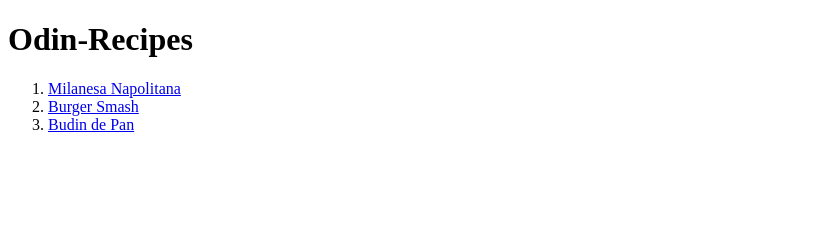
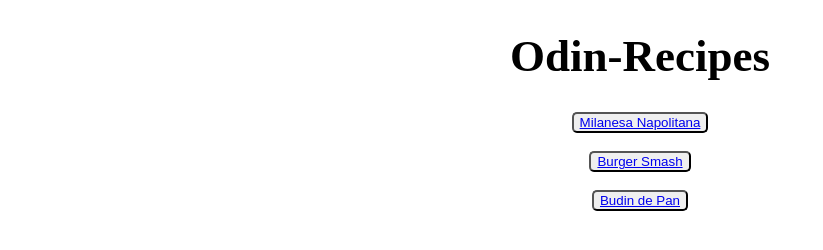
Before and after one commit to IgnacioGraciano/odin-recipes, a plain HTML site: page index.html in a window 1280 px wide. Shown: the whole page, without its empty margins (0-823 px from the left). Drawn offline with Linux system fonts and the light colour scheme.

Commit message:
Start with css style

```diff
--- a/index.html
+++ b/index.html
@@ -4,14 +4,16 @@
     <meta charset="UTF-8">
     <meta name="viewport" content="width=device-width, initial-scale=1.0">
     <title>Odin-Recipes</title>
+    <link rel="stylesheet" href="style.css">
 </head>
 <body>
-    <h1>Odin-Recipes</h1>
-    <ol>
-        <li><a href="./recipes/milanesa.html">Milanesa Napolitana</a></li>
-        <li><a href="./recipes/burger.html">Burger Smash</a></li>
-        <li><a href="./recipes/budin-pan.html">Budin de Pan</a></li>
-    </ol>
+    <h1 class="Titule">Odin-Recipes</h1>
+    <div class="recipes">
 
+        <button><a href="./recipes/milanesa.html">Milanesa Napolitana</a></button> <br> <br>
+        <button><a href="./recipes/burger.html">Burger Smash</a></button> <br> <br>
+        <button><a href="./recipes/budin-pan.html">Budin de Pan</a></button> <br> <br>
+
+    </div>
 </body>
 </html>
--- /dev/null
+++ b/style.css
@@ -0,0 +1,15 @@
+.Titule,
+.recipes{
+    text-align: center;
+}
+
+
+
+.Titule{
+    font-size: 45px;
+}
+
+button{
+    border-color: black;
+    border-radius: 5px;
+}
```
